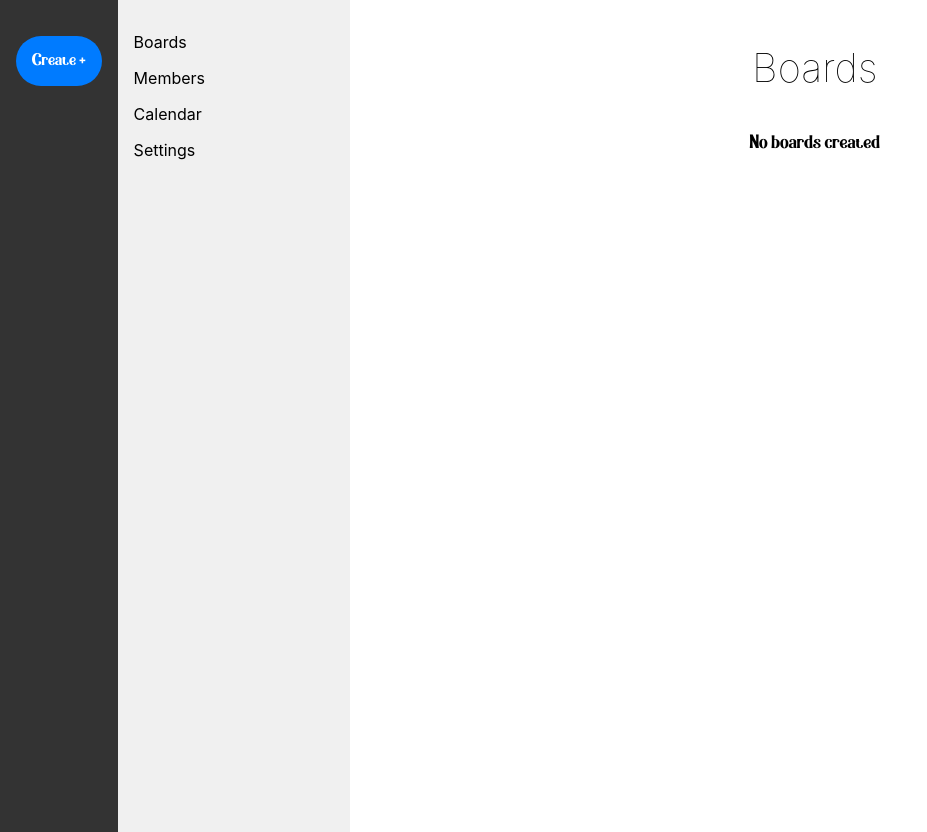
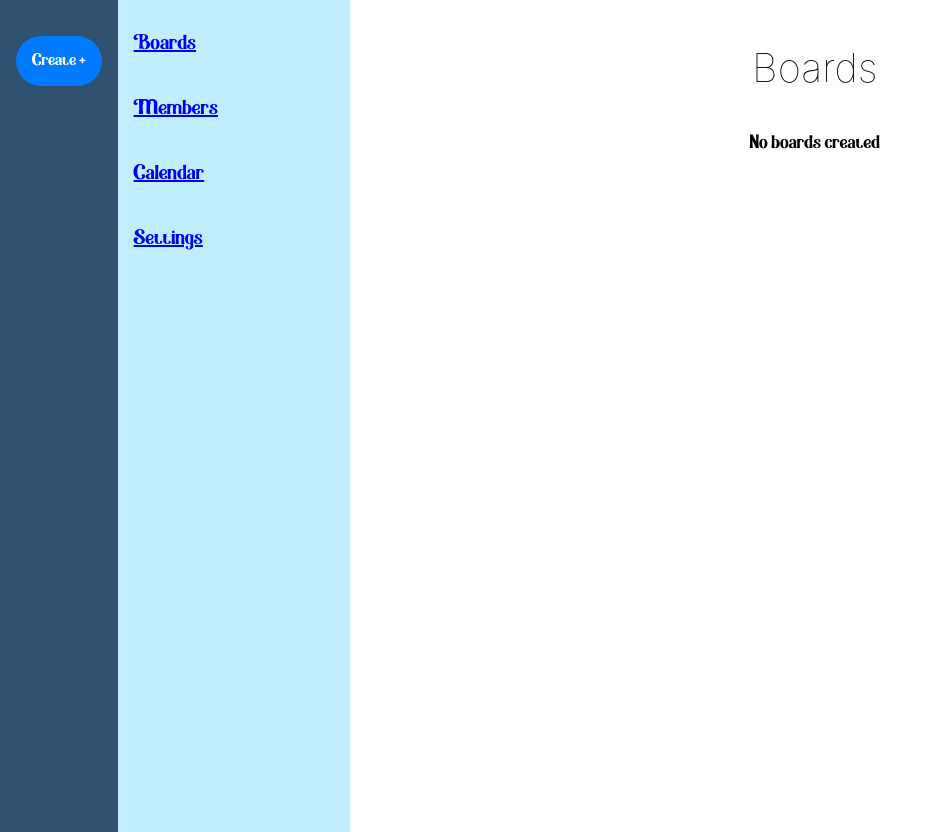
Before and after one commit to amahdavid/Task_Management_Project, a React (Create React App) app in the folder task_management_app/: page /homepage in a window 1280 px wide. Shown: the whole page, without its empty margins (0-927 px from the left). Built offline with nearby package versions, Linux system fonts and the light colour scheme.

Commit message:
created page for board, members, calendar and settings

```diff
--- a/task_management_app/src/App.js
+++ b/task_management_app/src/App.js
@@ -4,6 +4,10 @@ import SignupForm from "./components/signup";
 import { BrowserRouter as Router, Routes, Route } from "react-router-dom";
 import LandingPage from "./components/landingpage";
 import Homepage from "./components/homepage";
+import Boards from "./components/boards";
+import Members from "./components/members";
+import Calendar from "./components/calendar";
+import Settings from "./components/settings";
 
 function App() {
   return (
@@ -13,6 +17,11 @@ function App() {
         <Route path="/login" element={<LoginForm />} />
         <Route path="/signup" element={<SignupForm />} />
         <Route path="/homepage" element={<Homepage />} />
+        <Route path="/boards" element={<Boards />} />
+        <Route path="/members" element={<Members />} />
+        <Route path="/calendar" element={<Calendar />} />
+        <Route path="/settings" element={<Settings />} />
+        <Route path="*" element={<h1>Not Found</h1>} />
       </Routes>
     </Router>
   );
--- /dev/null
+++ b/task_management_app/src/components/boards.js
@@ -0,0 +1,11 @@
+import React from "react";
+
+const Boards = () => {
+    return (
+        <div>
+            <h1>Boards</h1>
+        </div>
+    );
+};
+
+export default Boards;
--- /dev/null
+++ b/task_management_app/src/components/calendar.js
@@ -0,0 +1,11 @@
+import React from "react";
+
+const Calendar = () => {
+    return (
+        <div>
+            <h1>Calendar</h1>
+        </div>
+    );
+};
+
+export default Calendar;
--- a/task_management_app/src/components/homepage.css
+++ b/task_management_app/src/components/homepage.css
@@ -4,7 +4,7 @@
   }
 
   .navbar {
-    background-color: #333;
+    background-color: #30506F;
     color: white;
     padding: 1rem;
   }
@@ -23,7 +23,7 @@
   }
 
   .sidebar {
-    background-color: #f0f0f0;
+    background-color: #C1EEFF;
     width: 200px;
     padding: 1rem;
     height: 100vh; /* Make sidebar full height */
@@ -36,6 +36,11 @@
 
   li {
     margin-bottom: 1rem;
+    font-family: CustomFont;
+    text-align: left;
+    font-size: 20px;
+    color: #000;
+    margin-bottom: 40px;
   }
 
   .main-content {
--- a/task_management_app/src/components/homepage.js
+++ b/task_management_app/src/components/homepage.js
@@ -1,4 +1,5 @@
 import React from 'react';
+import { Link } from 'react-router-dom';
 import './homepage.css'; // Import your CSS file for styling
 
 const HomePage = () => {
@@ -10,10 +11,18 @@ const HomePage = () => {
       <div className="content-container">
         <aside className="sidebar">
           <ul>
-            <li>Boards</li>
-            <li>Members</li>
-            <li>Calendar</li>
-            <li>Settings</li>
+            <li>
+                <Link to={"/boards"}>Boards</Link>
+            </li>
+            <li>
+                <Link to={"/members"}>Members</Link>
+            </li>
+            <li>
+                <Link to={"/calendar"}>Calendar</Link>
+            </li>
+            <li>
+                <Link to={"/settings"}>Settings</Link>
+            </li>
           </ul>
         </aside>
         <main className="main-content">
--- /dev/null
+++ b/task_management_app/src/components/members.js
@@ -0,0 +1,11 @@
+import React from "react";
+
+const Members = () => {
+    return (
+        <div>
+            <h1>Members</h1>
+        </div>
+    );
+};
+
+export default Members;
--- /dev/null
+++ b/task_management_app/src/components/settings.js
@@ -0,0 +1,11 @@
+import React from "react";
+
+const Settings = () => {
+    return (
+        <div>
+            <h1>Settings</h1>
+        </div>
+    );
+};
+
+export default Settings;
```
